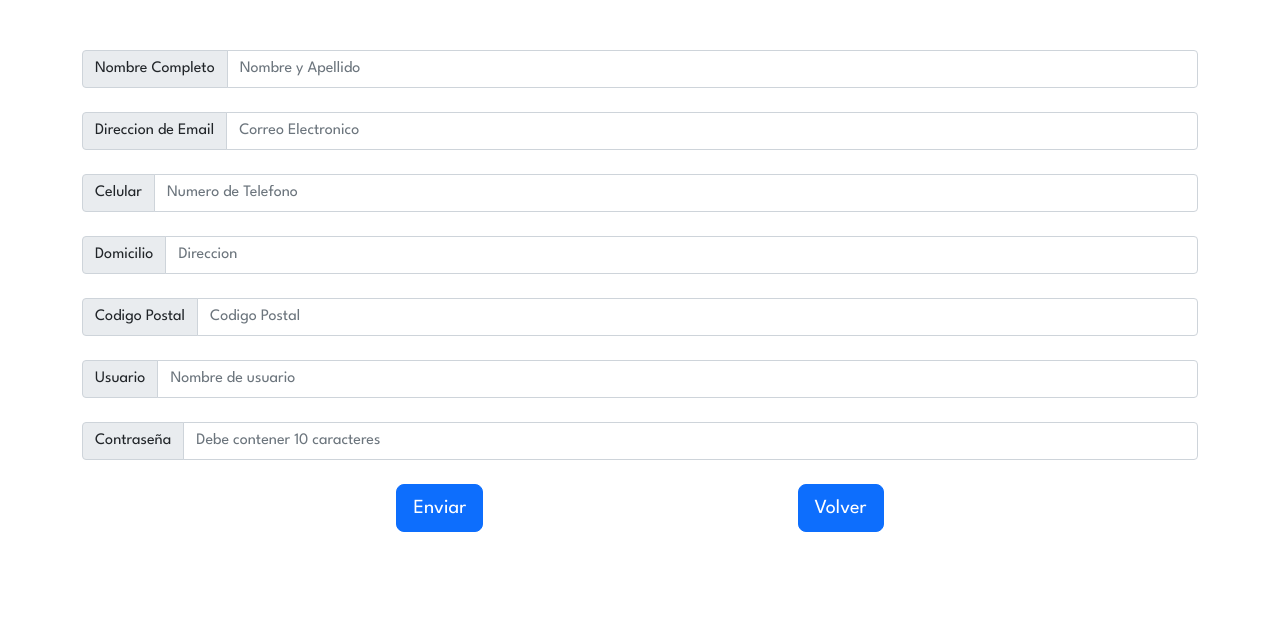
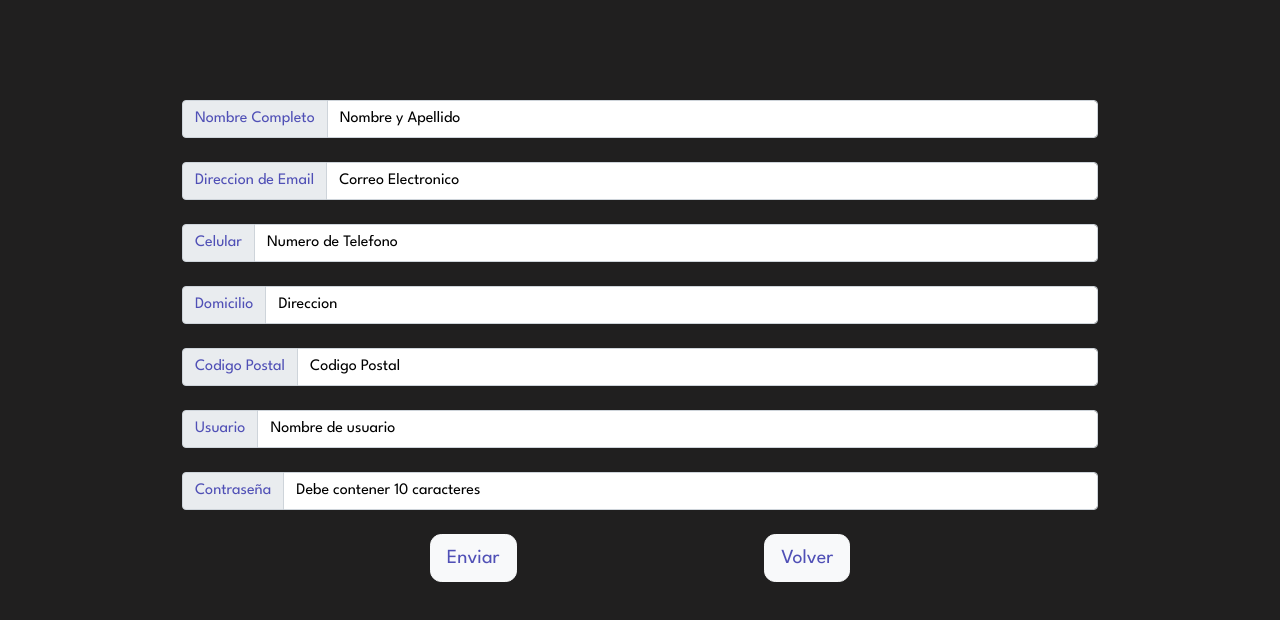
Before and after one commit to horihoracio/Trabajo_Final_1-2, a plain HTML site: page TrabajoFinal1/pages/registro.html in a window 1280 px wide. Drawn offline with nearby package versions, Linux system fonts and the light colour scheme.

Commit message:
se modifica el registro

```diff
--- a/TrabajoFinal1/css/registro.css
+++ b/TrabajoFinal1/css/registro.css
@@ -3,11 +3,12 @@ body{
 
 }
 .Formulariotf {
-    margin-top: 50px!important;
     cursor: pointer;
+    margin: 100px!important;
+
 }
 .butform{
-    border-radius: 0.5rem !important;
+    border-radius: 0.7rem !important;
 }
 .butform:hover {
     transform: scale(1.1);
@@ -17,3 +18,15 @@ body{
     flex-direction: row;
     justify-content: space-evenly !important;
 }
+body{
+    background-color: rgb(32, 31, 31) !important;
+}
+button{
+    color: rgb(80, 80, 182) !important;
+}
+span{
+    color: rgb(80, 80, 182) !important;
+}
+::placeholder{
+    color: black !important;
+}
--- a/TrabajoFinal1/pages/registro.html
+++ b/TrabajoFinal1/pages/registro.html
@@ -16,7 +16,7 @@
 
 <body>
     <!--Inicio formulario-->
-    <div class="container-lg">
+    <div class="container">
         <div class="Formulariotf">
           <div class="input-group flex-nowrap-Formtf">
             <span class="input-group-text" id="addon-wrapping">Nombre Completo</span>
@@ -62,10 +62,10 @@
           </div>
           <br />
           <div class="btform">
-            <button type="button" class="btn btn-primary btn-lg butform">
+            <button type="button" class="btn btn-light btn-lg butform">
               Enviar
             </button>
-            <button type="button " class="btn btn-primary btn-lg butform">
+            <button type="button " class="btn btn-light btn-lg butform">
               Volver
             </button>
           </div>
```
